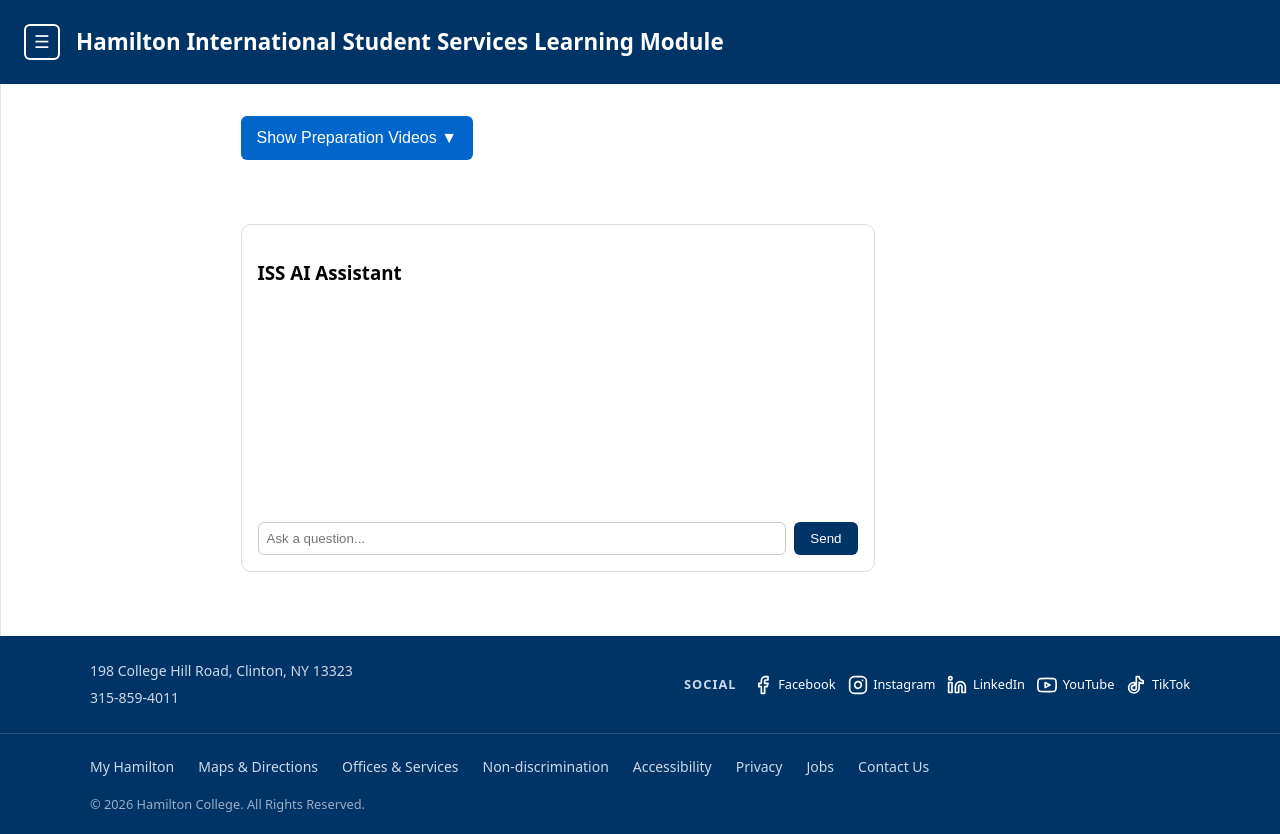
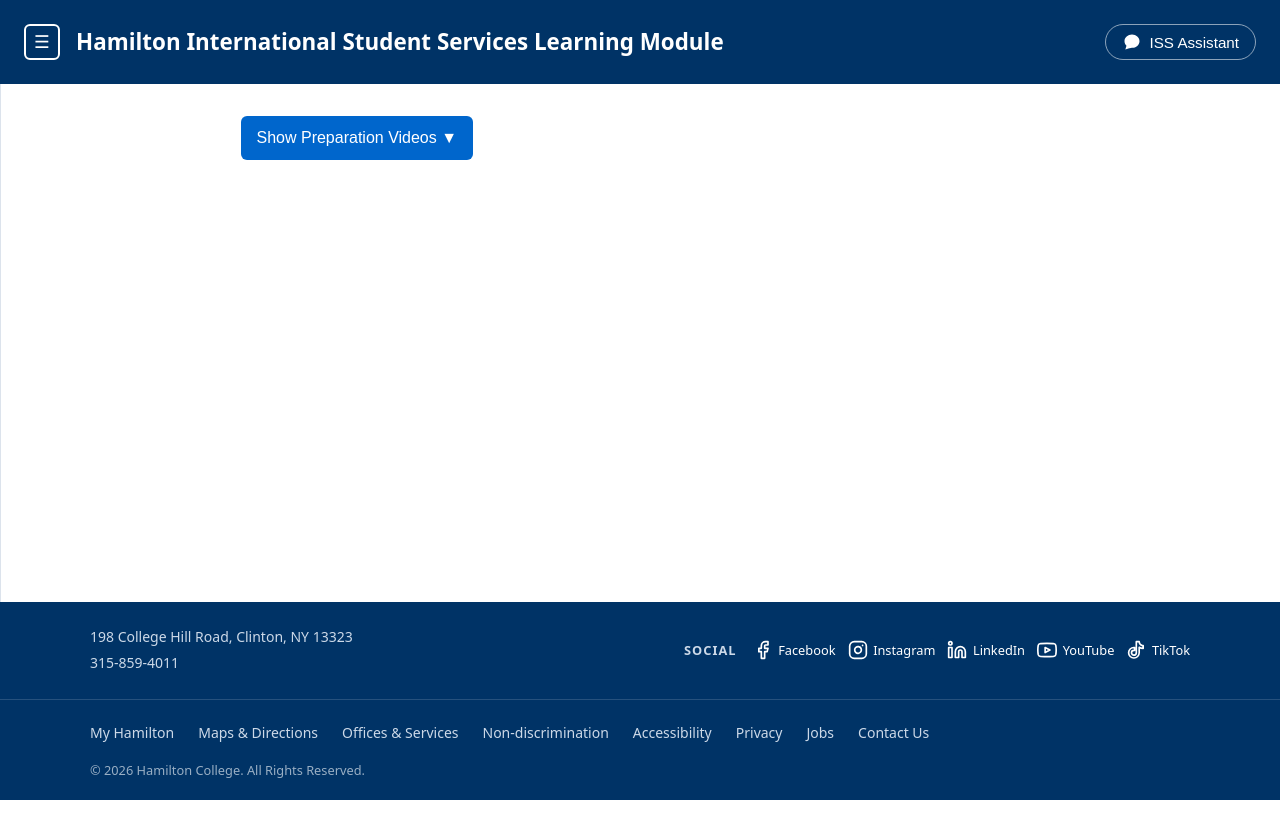
Before and after one commit to jbuttarazzi/Thesis, a React (Vite) app in the folder frontend/: page / in a window 1280 px wide. Both pictures are taken after a click on the button "Get Started →". After the commit the page ends 800 px from the top, so only its background shows below. Built offline with nearby package versions, Linux system fonts and the light colour scheme.

Commit message:
Chatbot window popup

```diff
--- a/frontend/src/App.jsx
+++ b/frontend/src/App.jsx
@@ -33,6 +33,10 @@ const SIDEBAR_LINKS = [
 
 const SIDEBAR_WIDTH = 260;
 
+// Total space the chat drawer occupies from the right edge (width + side gap)
+// Keep in sync with DRAWER_WIDTH + SIDE_GAP in ChatWidget.jsx
+const CHAT_PUSH_WIDTH = 504;
+
 function Sidebar({ open }) {
   return (
     <aside style={{ ...styles.sidebar, width: open ? SIDEBAR_WIDTH : 0 }}>
@@ -66,6 +70,7 @@ function App() {
   const [entered, setEntered]         = useState(false);
   const [showVideos, setShowVideos]   = useState(false);
   const [sidebarOpen, setSidebarOpen] = useState(false);
+  const [chatOpen, setChatOpen]       = useState(false); // Lifted up so main content can react to it
 
   if (!entered) {
     return <WelcomePage onEnter={() => setEntered(true)} />;
@@ -88,6 +93,22 @@ function App() {
         <h1 style={styles.headerTitle}>
           Hamilton International Student Services Learning Module
         </h1>
+
+        {/* Chat trigger button in the header — toggles the drawer */}
+        <button
+          style={styles.chatTriggerBtn}
+          onClick={() => setChatOpen(o => !o)}
+          aria-label={chatOpen ? "Close ISS Assistant" : "Open ISS Assistant"}
+          title="ISS AI Assistant"
+        >
+          <svg width="20" height="20" viewBox="0 0 24 24" fill="none" xmlns="http://www.w3.org/2000/svg">
+            <path
+              d="M12 3C7.03 3 3 6.58 3 11c0 2.13.9 4.06 2.36 5.48L4 21l4.7-1.55A9.27 9.27 0 0 0 12 19c4.97 0 9-3.58 9-8s-4.03-8-9-8z"
+              fill="white"
+            />
+          </svg>
+          ISS Assistant
+        </button>
       </header>
 
       {/* ── Body: sidebar + main content ────────────────────────── */}
@@ -95,7 +116,14 @@ function App() {
 
         <Sidebar open={sidebarOpen} />
 
-        <main style={styles.main}>
+        {/* Main shrinks its right margin to make room for the chat drawer */}
+        <main
+          style={{
+            ...styles.main,
+            marginRight: chatOpen ? CHAT_PUSH_WIDTH : 0,
+            transition: "margin-right 0.32s cubic-bezier(0.4, 0, 0.2, 1)",
+          }}
+        >
 
           {/* ── Video Section ───────────────────────────────────── */}
           <section style={styles.section}>
@@ -115,7 +143,8 @@ function App() {
 
           {/* ── Chat Section ────────────────────────────────────── */}
           <section style={styles.section}>
-            <ChatWidget />
+            {/* ChatWidget is now only the drawer — trigger button is in the header above */}
+            <ChatWidget isOpen={chatOpen} setIsOpen={setChatOpen} />
           </section>
 
         </main>
@@ -147,6 +176,7 @@ const styles = {
   headerTitle: {
     margin: 0,
     fontSize: "1.4rem",
+    flex: 1,                     // pushes the chat button to the far right
   },
   toggleBtn: {
     background: "transparent",
@@ -161,6 +191,22 @@ const styles = {
     display: "flex",
     alignItems: "center",
     justifyContent: "center",
+  },
+  /* Chat trigger in the header — pill-shaped to match the previous design */
+  chatTriggerBtn: {
+    display: "flex",
+    alignItems: "center",
+    gap: "8px",
+    padding: "7px 16px",
+    backgroundColor: "transparent",
+    border: "1.5px solid rgba(255,255,255,0.55)",
+    borderRadius: "20px",
+    color: "white",
+    cursor: "pointer",
+    fontSize: "0.95rem",
+    fontWeight: "500",
+    flexShrink: 0,
+    whiteSpace: "nowrap",
   },
 
   // ── Layout ──────────────────────────────────────────────────────
@@ -222,6 +268,7 @@ const styles = {
     flexDirection: "column",
     alignItems: "center",
     overflowX: "hidden",
+    minWidth: 0,                 // allows flex child to shrink below content size when chat pushes it
   },
   section: {
     width: "100%",
--- a/frontend/src/ChatWidget.jsx
+++ b/frontend/src/ChatWidget.jsx
@@ -2,7 +2,23 @@
 // useRef: lets us grab HTML element directly (for auto-scrolling)
 import { useState, useRef } from "react";
 
-function ChatWidget() {
+// Height of your fixed navbar — drawer sits flush below it + a small gap
+const HEADER_HEIGHT = 60;
+
+// Height of your footer — drawer stops above it + a small gap
+const FOOTER_HEIGHT = 185;
+
+// Breathing room above and below the drawer so it floats cleanly
+const VERT_GAP = 10;
+
+// Gap between the drawer and the right edge of the screen
+const SIDE_GAP = 12;
+
+// Must match CHAT_PUSH_WIDTH in App.jsx (drawer width + SIDE_GAP)
+const DRAWER_WIDTH = 492;
+
+// isOpen and setIsOpen are lifted up to App.jsx so the page layout can react to them
+function ChatWidget({ isOpen, setIsOpen }) {
   const [messages, setMessages] = useState([]);
   const [input, setInput] = useState("");          // Current text in the input box
   const [loading, setLoading] = useState(false);
@@ -71,18 +87,41 @@ function ChatWidget() {
   };
 
   return (
-    <div style={styles.chatContainer}>
-      <h3>ISS AI Assistant</h3>
+    // Slide-in drawer — translateX(0) when open, translateX(110%) when closed
+    // No overlay: the page content compresses via margin-right in App.jsx instead
+    <div style={{ ...styles.drawer, transform: isOpen ? "translateX(0)" : "translateX(110%)" }}>
 
-      {/* Scrollable message history */}
+      {/* Drawer header bar */}
+      <div style={styles.drawerHeader}>
+        <div style={styles.headerLeft}>
+          <svg width="20" height="20" viewBox="0 0 24 24" fill="none" xmlns="http://www.w3.org/2000/svg">
+            <path
+              d="M12 3C7.03 3 3 6.58 3 11c0 2.13.9 4.06 2.36 5.48L4 21l4.7-1.55A9.27 9.27 0 0 0 12 19c4.97 0 9-3.58 9-8s-4.03-8-9-8z"
+              fill="white"
+            />
+          </svg>
+          <span style={styles.drawerTitle}>ISS AI Assistant</span>
+        </div>
+        {/* Close button — triggers the same state in App.jsx, collapsing both the drawer and the margin */}
+        <button style={styles.closeButton} onClick={() => setIsOpen(false)} aria-label="Close chat">
+          ✕
+        </button>
+      </div>
+
+      {/* Scrollable message history — flex:1 + minHeight:0 fills space without overflowing */}
       <div style={styles.messageBox}>
+        {messages.length === 0 && (
+          <p style={styles.emptyState}>
+            Hi! Ask me anything about Hamilton ISS — visas, OPT, CPT, I-20s, and more.
+          </p>
+        )}
         {messages.map((m, i) => (
           <div
             key={i} // Unique key for each message
             style={{
               ...styles.message,
               alignSelf: m.role === "user" ? "flex-end" : "flex-start",
-              backgroundColor: m.role === "user" ? "#d1e7dd" : "#f8f9fa",
+              backgroundColor: m.role === "user" ? "#d1e7dd" : "#f1f3f5",
             }}
           >
             {m.role === "assistant" && m.text === "" && loading
@@ -113,52 +152,113 @@ function ChatWidget() {
 }
 
 const styles = {
-  chatContainer: {
-    marginTop: "2rem",
-    border: "1px solid #ddd",
-    borderRadius: "10px",
-    padding: "1rem",
-    maxWidth: "600px",
+  /* Floating drawer — inset from the right edge, bounded between navbar and footer */
+  drawer: {
+    position: "fixed",
+    top: `${HEADER_HEIGHT + VERT_GAP}px`,          // Below navbar + breathing room
+    bottom: `${FOOTER_HEIGHT + VERT_GAP}px`,       // Above footer + breathing room
+    right: `${SIDE_GAP}px`,                        // Small gap from the screen edge
+    width: `${DRAWER_WIDTH}px`,
+    backgroundColor: "#fff",
+    borderRadius: "14px",                           // Rounded on all sides — floats like a card
+    boxShadow: "0 8px 40px rgba(0,0,0,0.14), 0 2px 8px rgba(0,0,0,0.07)",
+    display: "flex",
+    flexDirection: "column",                        // Header → messages → input stacked vertically
+    zIndex: 1050,
+    overflow: "hidden",                             // Clip children to rounded corners
+    transition: "transform 0.32s cubic-bezier(0.4, 0, 0.2, 1)", // Matches App.jsx margin transition
   },
+  /* Dark header at the top of the drawer */
+  drawerHeader: {
+    display: "flex",
+    alignItems: "center",
+    justifyContent: "space-between",
+    padding: "1rem 1.4rem",
+    backgroundColor: "#003366",
+    flexShrink: 0,            // Prevents the header from shrinking when content overflows
+    borderRadius: "14px 14px 0 0",                 // Matches drawer's top rounded corners
+  },
+  headerLeft: {
+    display: "flex",
+    alignItems: "center",
+    gap: "10px",
+  },
+  drawerTitle: {
+    color: "#fff",
+    fontWeight: "600",
+    fontSize: "1.1rem",
+  },
+  /* X button in the drawer header */
+  closeButton: {
+    background: "none",
+    border: "none",
+    color: "rgba(255,255,255,0.75)",
+    fontSize: "1.1rem",
+    cursor: "pointer",
+    lineHeight: 1,
+    padding: 0,
+  },
+  /* Message list — flex:1 fills exactly the space between header and input bar */
   messageBox: {
     display: "flex",
     flexDirection: "column",
-    gap: "0.5rem",
-    minHeight: "200px",
-    maxHeight: "400px",
+    gap: "0.65rem",
+    flex: 1,
     overflowY: "auto",
-    marginBottom: "1rem",
+    padding: "1.4rem 1.4rem 1rem",
+    minHeight: 0,             // Required for flex children to scroll correctly in column layouts
+  },
+  /* Placeholder shown before the first message */
+  emptyState: {
+    color: "#999",
+    fontSize: "1rem",
+    textAlign: "center",
+    marginTop: "2rem",
+    lineHeight: "1.7",
+    padding: "0 0.5rem",
   },
   message: {
-    padding: "0.6rem 1rem",
+    padding: "0.75rem 1.1rem",
     borderRadius: "12px",
-    maxWidth: "80%",
+    maxWidth: "82%",
     whiteSpace: "pre-wrap",
     wordBreak: "break-word",
-    lineHeight: "1.5",
+    lineHeight: "1.6",
+    fontSize: "1rem",
   },
   thinking: {
     fontStyle: "italic",
-    color: "#888",
-    fontSize: "0.9rem",
+    color: "#aaa",
+    fontSize: "0.95rem",
   },
+  /* Input bar anchored to the bottom with a subtle background lift */
   inputRow: {
     display: "flex",
-    gap: "0.5rem",
+    gap: "0.6rem",
+    padding: "1rem 1.4rem",
+    borderTop: "1px solid #ececec",
+    flexShrink: 0,            // Keeps the input bar anchored at the bottom
+    backgroundColor: "#fafafa",
+    borderRadius: "0 0 14px 14px",                 // Matches drawer's bottom rounded corners
   },
   input: {
     flex: 1,
-    padding: "0.5rem",
-    borderRadius: "6px",
-    border: "1px solid #ccc",
+    padding: "0.8rem 1rem",   // Taller input field for comfortable typing
+    borderRadius: "8px",
+    border: "1px solid #ddd",
+    fontSize: "1rem",
+    backgroundColor: "#fff",
+    outline: "none",
   },
   button: {
-    padding: "0.5rem 1rem",
-    borderRadius: "6px",
+    padding: "0.8rem 1.25rem",
+    borderRadius: "8px",
     border: "none",
     backgroundColor: "#003366",
     color: "white",
     cursor: "pointer",
+    fontSize: "1rem",
+    fontWeight: "500",
   },
 };
 
```
